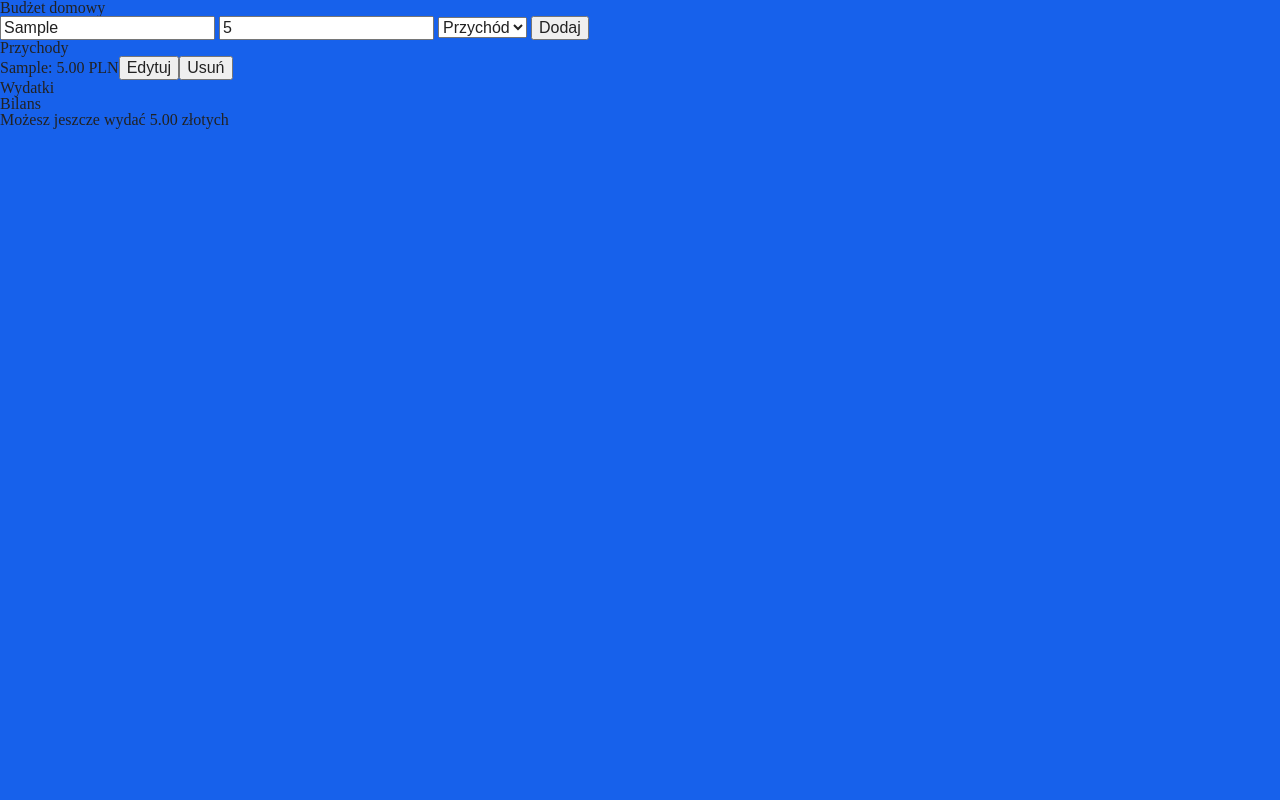
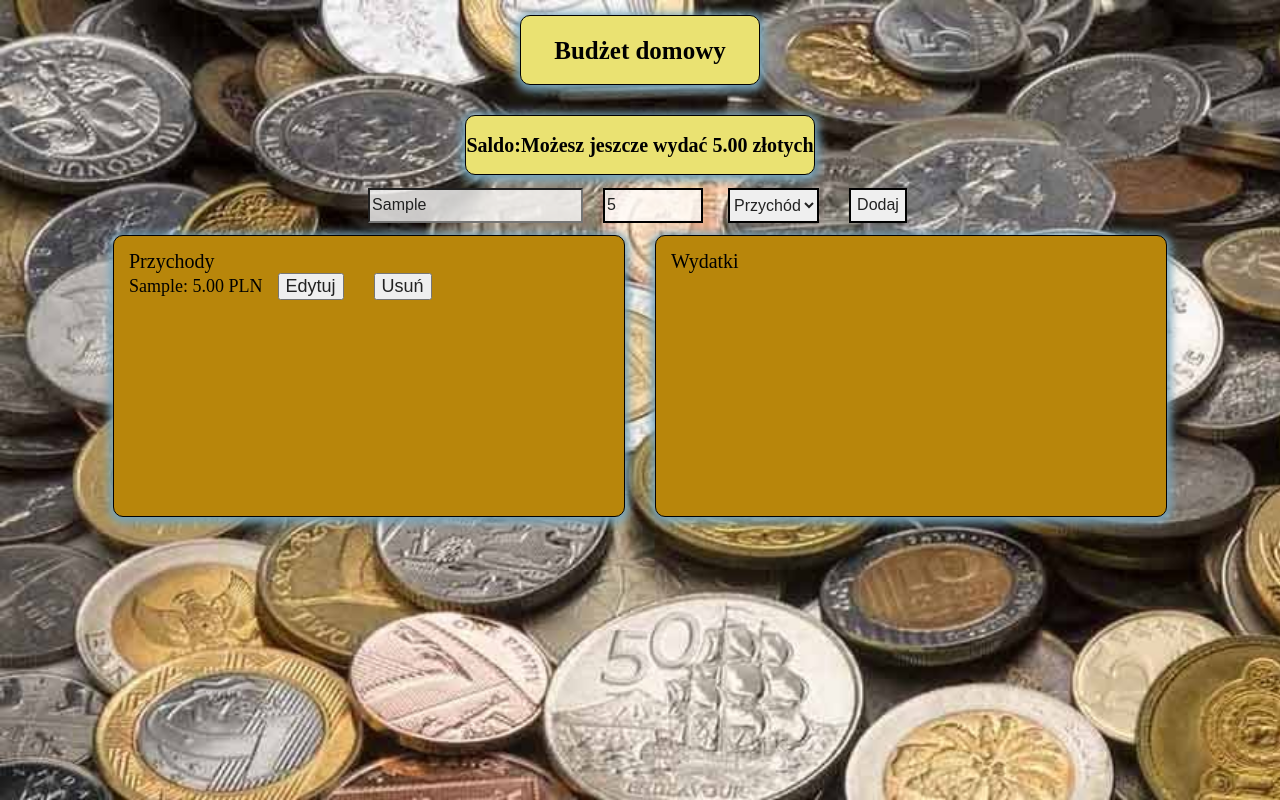
Before and after one commit to Ola129/Projekt_1_js, a plain HTML site: page index.html in a window 1280 px wide. Both pictures are taken after typing "Sample", "5" into the empty fields and a click on the button "Dodaj". Drawn offline with Linux system fonts and the light colour scheme.

Commit message:
add project

```diff
--- a/index.html
+++ b/index.html
@@ -8,23 +8,46 @@
     <link rel="stylesheet" href="style/style.css" />
   </head>
   <body>
-    <body>
-      <h1>Budżet domowy</h1>
+    <h1 class="logo">Budżet domowy</h1>
+    <h2 class="bilans">
+      Saldo:
+      <p id="balance"></p>
+    </h2>
     <form id="form">
-        <input type="text" id="name" placeholder="Nazwa" required>
-        <input type="number" id="amount" placeholder="Kwota" required>
-        <select id="type">
+      <input
+        class="input1"
+        type="text"
+        id="name"
+        placeholder="Nazwa"
+        required
+      />
+      <input
+        class="input2"
+        type="number"
+        id="amount"
+        placeholder="Kwota"
+        required
+      />
+      <select class="select-type" id="type">
         <option value="income">Przychód</option>
         <option value="expense">Wydatek</option>
       </select>
-        <button type="submit">Dodaj</button>
+      <button class="btn" type="submit">Dodaj</button>
     </form>
-      <h2>Przychody</h2>
+    <section class="balance-compare">
+      <div class="income">
+        <h2 class="sectionHeading">
+          Przychody
           <ul id="incomeList"></ul>
-      <h2>Wydatki</h2>
-      <ul id="expenseList"></ul>
-      <h2>Bilans</h2>
-      <p id="balance"></p>
+        </h2>
+      </div>
+      <div class="expense">
+        <h2 class="sectionHeading">
+          Wydatki
+          <ul class="ul" id="expenseList"></ul>
+        </h2>
+      </div>
+    </section>
     <script src="index.js"></script>
   </body>
 </html>
--- a/index.js
+++ b/index.js
@@ -24,11 +24,16 @@ function update() {
 function updateList(id, items) {
   const list = document.getElementById(id);
   list.innerHTML = "";
-  items.forEach((item, index) => {
+  items
+    .slice()
+    .reverse()
+    .forEach((item, index) => {
       const li = document.createElement("li");
       li.textContent = `${item.name}: ${item.amount.toFixed(2)} PLN`;
+      li.classList.add("list-item");
       const editButton = document.createElement("button");
       editButton.textContent = "Edytuj";
+      editButton.classList.add("edit-button");
       editButton.addEventListener("click", function () {
         const newName = prompt("Podaj nową nazwę:", item.name);
         const newAmount = parseFloat(prompt("Podaj nową kwotę:", item.amount));
@@ -40,6 +45,7 @@ function updateList(id, items) {
       });
       const deleteButton = document.createElement("button");
       deleteButton.textContent = "Usuń";
+      deleteButton.classList.add("delete-button");
       deleteButton.addEventListener("click", function () {
         items.splice(index, 1);
         update();
--- a/style/style.css
+++ b/style/style.css
@@ -1,114 +1,128 @@
+* {
+  font-family: sans-serif;
+  box-sizing: border-box;
+}
+html {
+  height: 100%;
+}
 body {
-  background-color: #1761eb;
+  background-image: url("pictures/homepic.jpeg");
+  background-size: cover;
+  display: flex;
+  flex-direction: column;
+  align-items: center;
 }
 .main-container {
   width: 100%;
   height: 100%;
 }
-.logo-container {
-  height: 120px;
-  display: flex;
-  justify-content: center;
-  align-items: center;
-}
 .logo {
   color: black;
+  font-weight: bold;
   box-sizing: border-box;
-  background-color: rgb(43, 173, 28);
+  background-color: rgb(234, 226, 114);
   font-size: 25px;
-  height: 80px;
-  width: 250px;
-  margin: 0 auto;
+  height: 70px;
+  width: 240px;
+  margin: 15px 15px;
   border: 1px solid black;
   display: flex;
+  align-items: center;
+  justify-content: center;
+  border-radius: 10px;
+  box-shadow: 0 2px 10px 4px rgb(119, 164, 186);
+}
+.bilans {
+  display: flex;
+  color: black;
+  background-color: rgb(234, 226, 114);
+  font-size: 20px;
+  margin: 15px 0;
+  box-sizing: border-box;
+  border: 1px solid black;
+  height: 60px;
   justify-content: center;
   align-items: center;
   border-radius: 10px;
   box-shadow: 0 2px 10px 4px rgb(119, 164, 186);
+  min-width: 150px;
+  font-weight: bold;
 }
-.balance {
+.income {
   display: flex;
-  color: black;
-  background-color: rgb(43, 173, 28);
+  color: rgba(255, 255, 255, 0.783);
+  background-color: darkgoldenrod;
   font-size: 20px;
-  margin: 0 auto;
-  box-sizing: border-box;
   border: 1px solid black;
-  height: 80px;
-  width: 70%;
-  justify-content: center;
-  align-items: center;
+  margin: 15px 15px;
+  height: auto;
+  width: 40%;
   border-radius: 10px;
   box-shadow: 0 2px 10px 4px rgb(119, 164, 186);
 }
-.income {
+#form {
   display: flex;
-  position: relative;
+  align-items: center;
+  margin: 0 15px;
+  height: 30px;
+}
+.expense {
+  display: flex;
   color: rgba(255, 255, 255, 0.783);
-  background-color: rgb(2, 2, 109);
+  background-color: darkgoldenrod;
   font-size: 20px;
   border: 1px solid black;
   margin: 15px 15px;
-  height: 350px;
-  width: 50%;
-  justify-content: center;
-  align-items: left;
+  height: auto;
+  width: 40%;
   border-radius: 10px;
   box-shadow: 0 2px 10px 4px rgb(119, 164, 186);
 }
-.expense {
-  display: flex;
-  position: relative;
-  color: rgba(255, 255, 255, 0.783);
-  background-color: rgb(2, 2, 109);
-  font-size: 20px;
-  border: 1px solid black;
+.sectionHeading {
   margin: 15px 15px;
-  height: 350px;
-  width: 50%;
-  justify-content: center;
-  align-items: left;
-  border-radius: 10px;
-  box-shadow: 0 2px 10px 4px rgb(119, 164, 186);
+  min-height: 250px;
+  color: black;
 }
 .balance-compare {
   display: flex;
   justify-content: center;
-  align-items: center;
+  align-items: top;
   width: 100%;
-}
-.paragraf {
-  margin: 15px 15px;
-}
-.add-new {
-  position: absolute;
-  padding-top: 25px;
-  /* display: flex; */
-  /* align-items: left; */
-  /* justify-content:space-between; */
 }
 .input1 {
   background-color: rgba(255, 255, 255, 0.783);
-  height: 20px;
+  height: 35px;
   margin: 15px 10px;
 }
 .input2 {
   background-color: rgba(255, 255, 255, 0.783);
-  height: 20px;
+  height: 35px;
   width: 100px;
   margin: 15px 10px;
+  border: 2px solid black;
 }
 .btn {
-  height: 30px;
+  height: 35px;
   margin: 15px 15px;
+  border: 2px solid black;
 }
-.expense-sum {
-  position: absolute;
-  bottom: 15px;
-  left: 15px;
-}
+.expense-sum,
 .income-sum {
   position: absolute;
   bottom: 15px;
   left: 15px;
 }
+.list-item {
+  font-size: 18px;
+}
+.edit-button {
+  margin: 2px 15px;
+}
+.delete-button {
+  margin: 2px 15px;
+}
+.select-type {
+  height: 35px;
+  margin: 15px 15px;
+  border: 2px solid black;
+}
```
Also changed, not shown: style/pictures/homepic.jpeg (added). Lines whose indentation alone changed are shown as unchanged.
